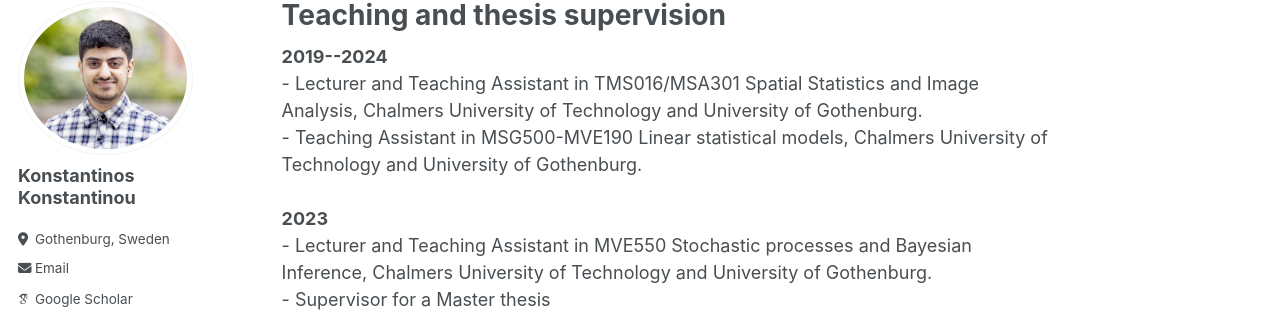
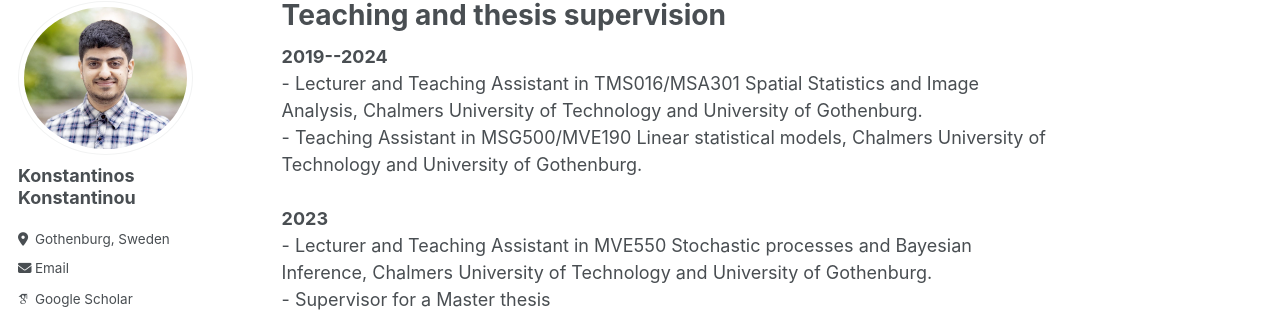
Before and after one commit to KKonstantinos/KKonstantinos.github.io, a Jekyll site: the page built from _pages/teaching.html, in a window 1280 px wide and 900 px high. Shown: the part 105-425 px from the top of the window. Built offline with Jekyll 4.4.1, drawn with Linux system fonts in a browser that asks for light colours; some web fonts are replaced.

```diff
--- a/_pages/teaching.html
+++ b/_pages/teaching.html
@@ -7,7 +7,7 @@ author_profile: true
 <p>
   <b> 2019--2024 </b><br>
 - Lecturer and Teaching Assistant in TMS016/MSA301 Spatial Statistics and Image Analysis, Chalmers University of Technology and University of Gothenburg. <br>
-- Teaching Assistant in MSG500-MVE190 Linear statistical models, Chalmers University of Technology and University of Gothenburg. <br><br>
+- Teaching Assistant in MSG500/MVE190 Linear statistical models, Chalmers University of Technology and University of Gothenburg. <br><br>
 
 <b> 2023 </b><br>
   -  Lecturer and Teaching Assistant in MVE550 Stochastic processes and Bayesian Inference, Chalmers University of Technology and University of Gothenburg. <br>
```
